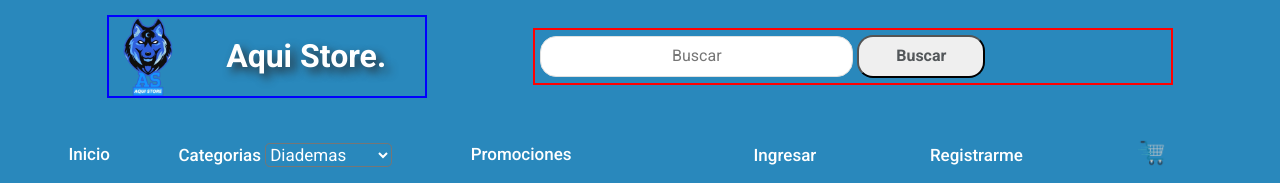
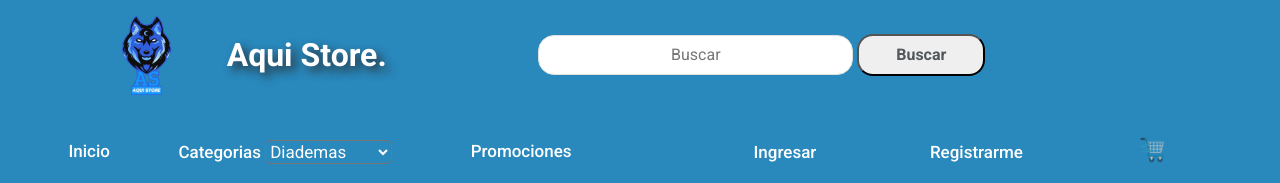
Before and after one commit to DevCarlosJGonzalezC/proyecto-1, a plain HTML site: page index.html in a window 1280 px wide. Shown: the top 183 px of the page. Drawn offline with Linux system fonts and the light colour scheme.

Commit message:
retirando maquetacion

```diff
--- a/assets/css/03-nav.css
+++ b/assets/css/03-nav.css
@@ -23,7 +23,6 @@
     display: flex;
     width: 25%;
     height: 5%;
-    border: 2px solid blue;
     cursor: pointer;
 }
 
@@ -42,7 +41,6 @@
 .buscador {
     width: 50%;
     padding: 5px;
-    border: 2px solid red;
 }
 
 .buscador__input{
```
